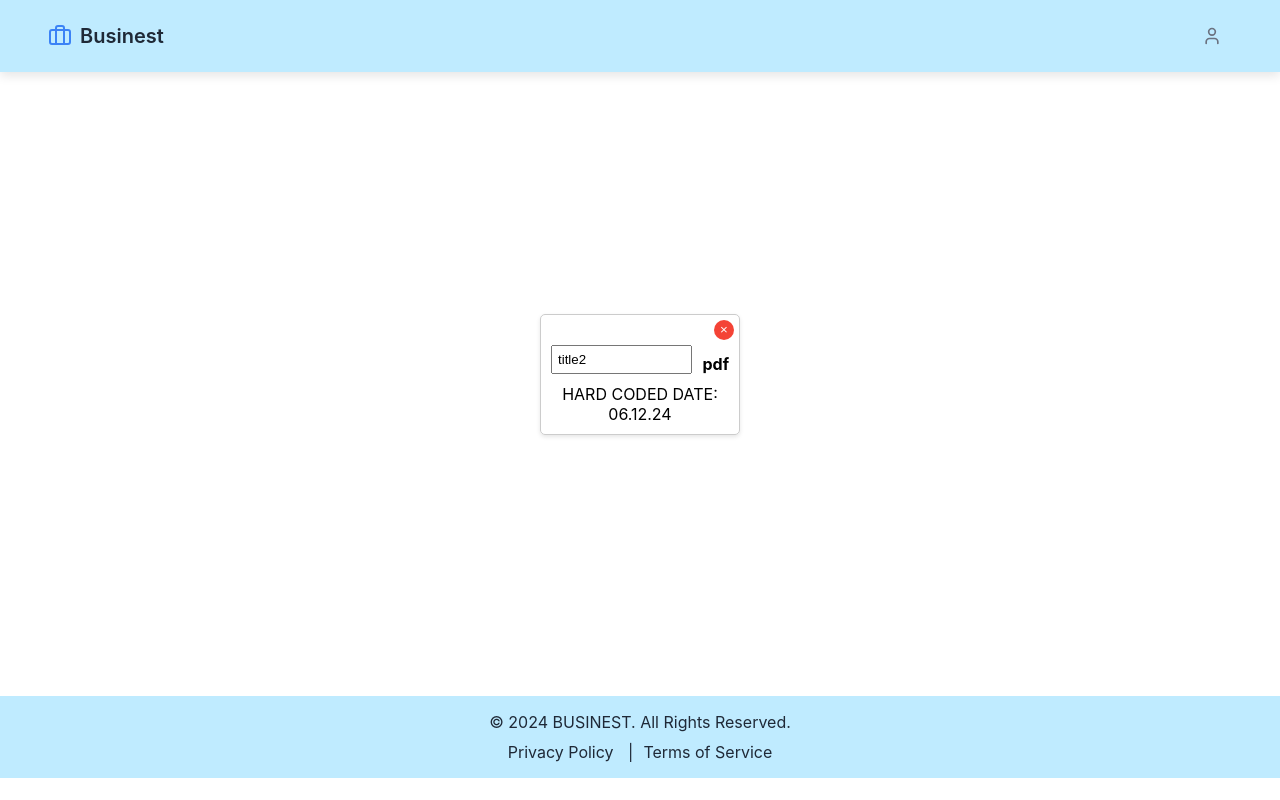
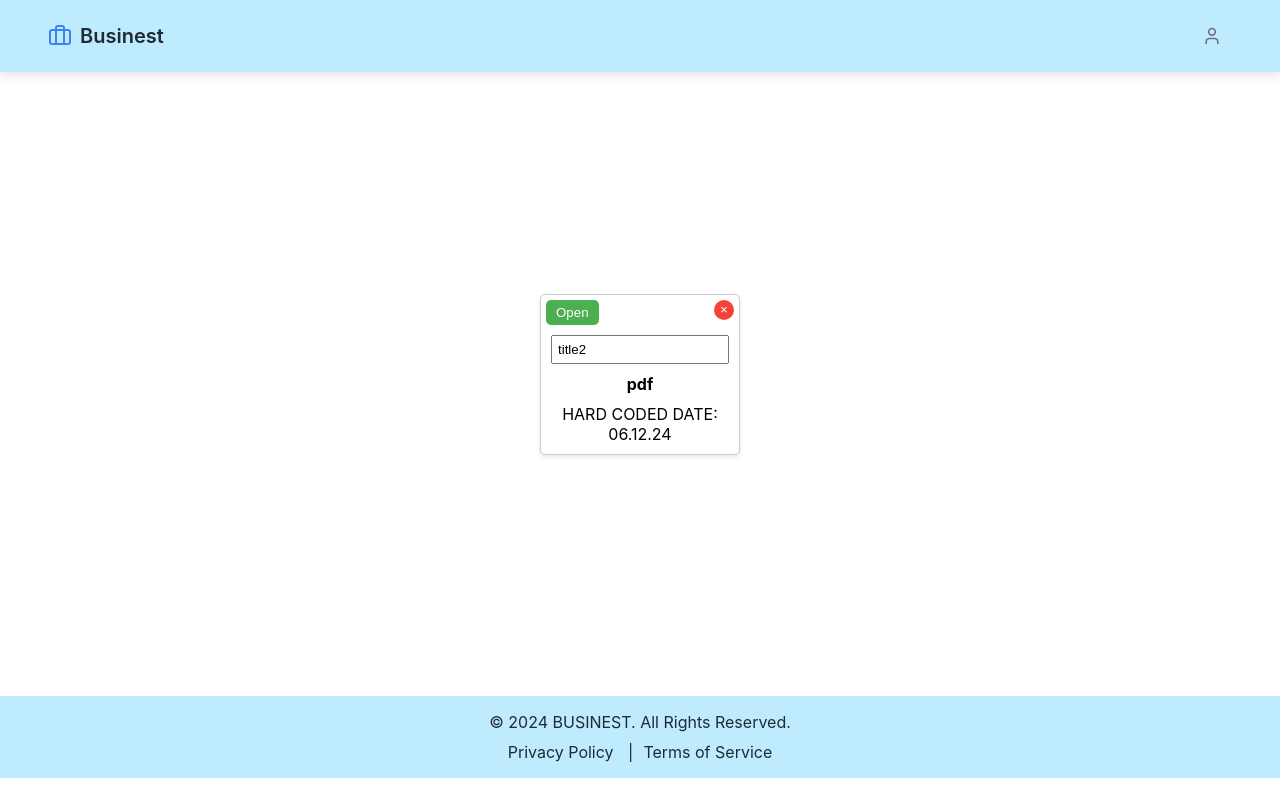
Before and after one commit to badranyoussef/businest, a React (Vite) app in the folder frontend/: page /folderTest in a window 1280 px wide. Built offline with nearby package versions, Linux system fonts and the light colour scheme; no server answers.

Commit message:
Create button open file

```diff
--- a/frontend/src/components/FileOptions.jsx
+++ b/frontend/src/components/FileOptions.jsx
@@ -13,6 +13,10 @@ const FileOptions = ({ file, handleDelete }) => {
     if (window.confirm("Are you sure you want to delete this file?")) {
       handleDelete(file);
     }
+  };
+
+  const handleOpenFileClick = () => {
+    window.open("", "_blank");
   };
 
   const fileWrapperStyle = {
@@ -49,21 +53,35 @@ const FileOptions = ({ file, handleDelete }) => {
     justifyContent: 'center',
   };
 
-  const nameTypeWrapperStyle = {
+  const openFileButtonStyle = {
+    position: 'absolute',
+    top: '5px',
+    left: '5px',
+    backgroundColor: '#4CAF50',
+    color: 'white',
+    border: 'none',
+    padding: '5px 10px',
+    borderRadius: '5px',
+    cursor: 'pointer',
     display: 'flex',
     alignItems: 'center',
-    justifyContent: 'space-between',
+    justifyContent: 'center',
   };
 
   const typeStyle = {
-    marginLeft: '10px',
     fontWeight: 'bold',
+    marginBottom: '10px',
+  };
+
+  const nameWrapperStyle = {
+    marginTop: '10px',
   };
 
   return (
     <div style={fileWrapperStyle}>
       <button style={deleteButtonStyle} onClick={handleDeleteClick}>×</button>
-      <div style={nameTypeWrapperStyle}>
+      <button style={openFileButtonStyle} onClick={handleOpenFileClick}>Open</button>
+      <div style={nameWrapperStyle}>
         <input
           id="name"
           value={fileName}
```
